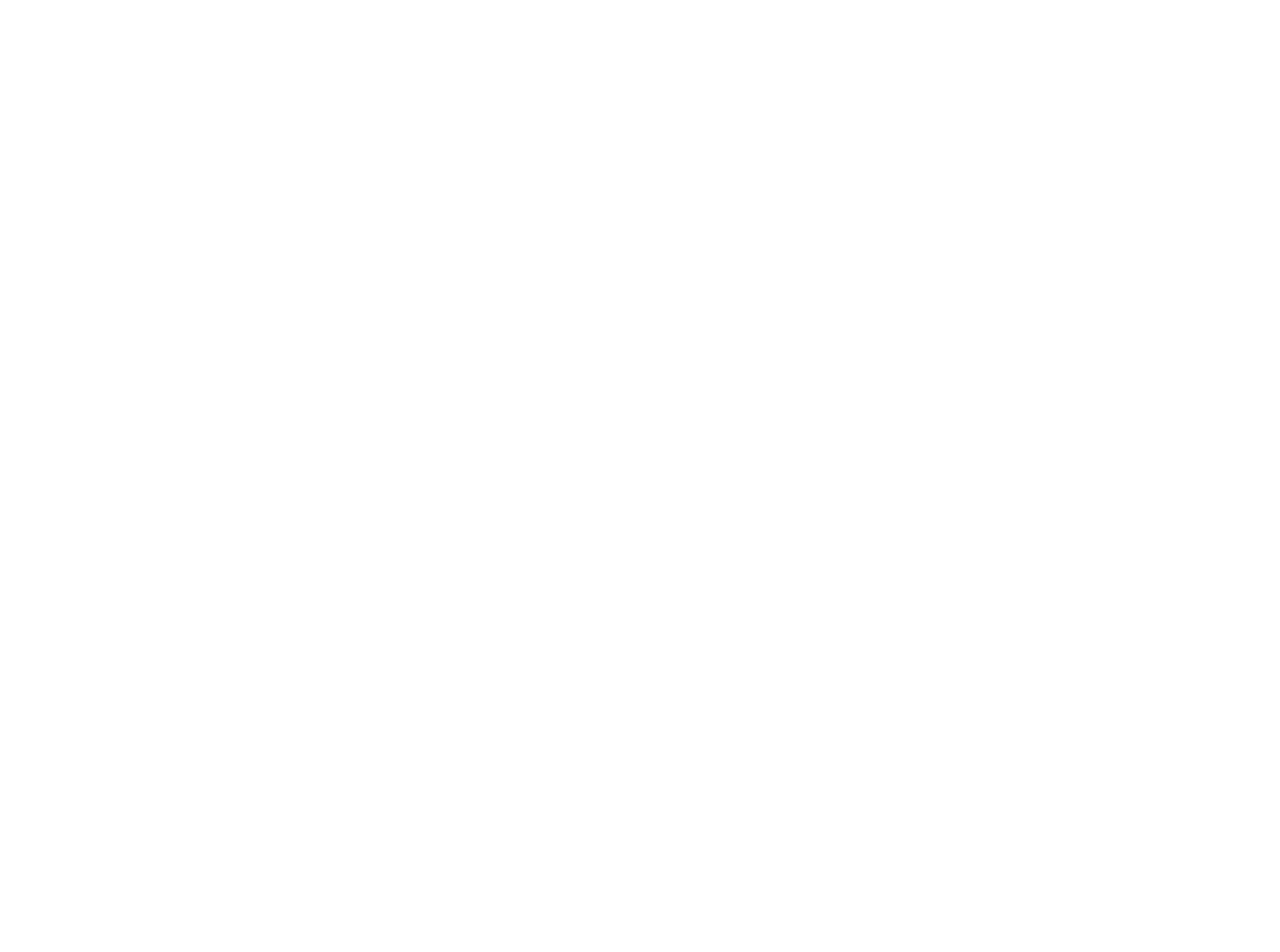
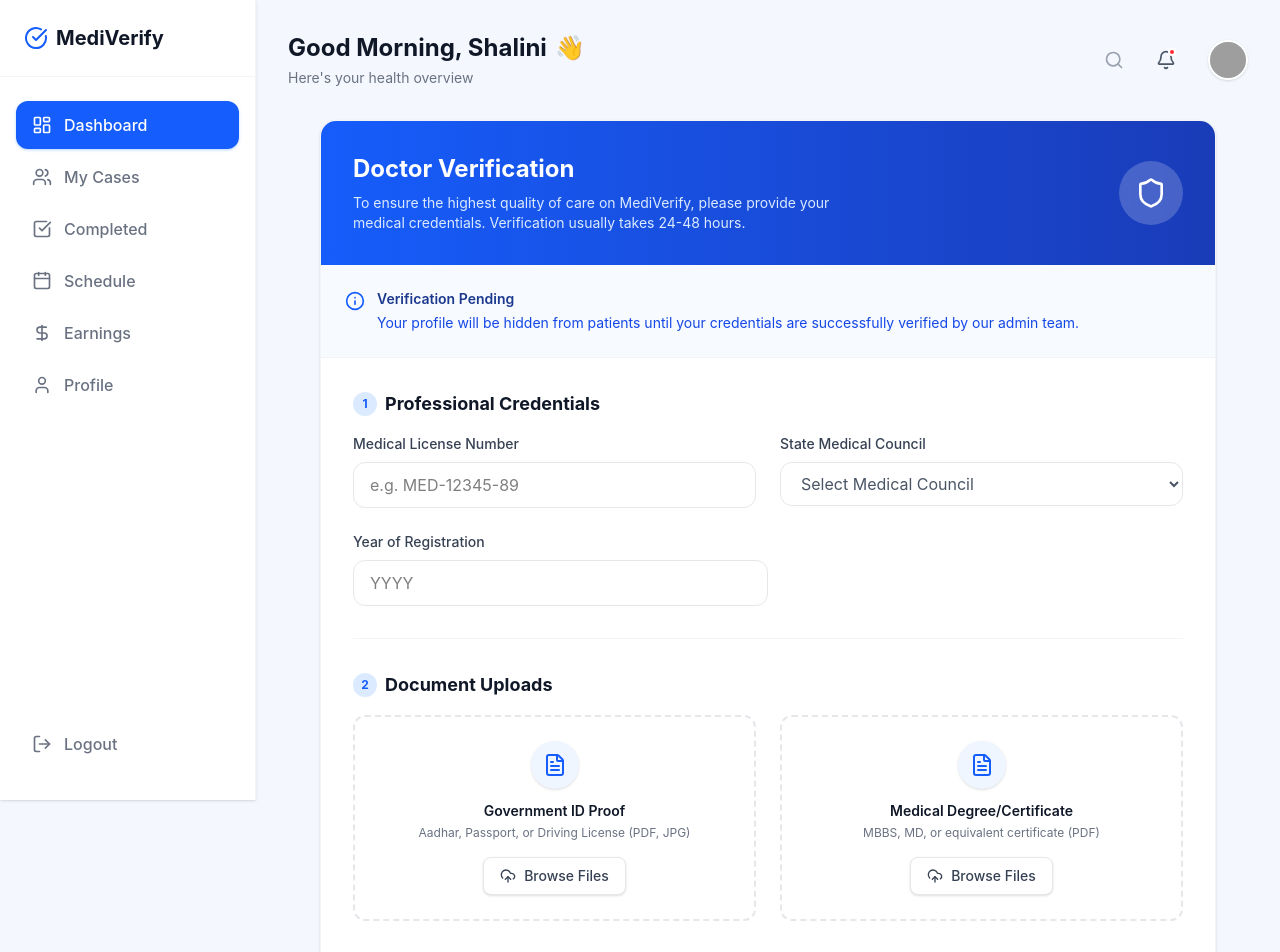
Before and after one commit to 2005shalini/mediverify, a React app in the folder frontend/: page /doctor-verification in a window 1280 px wide. Before the commit this address had no page. Shown: the top 952 px of the page. Before the commit the page ends 800 px from the top, so only its background shows below. Built offline with nearby package versions, Linux system fonts and the light colour scheme; grey boxes are pictures that could not be loaded; the HTML template or start-up script is replaced by a standard one.

Commit message:
Complete frontend UI for MediVerify

```diff
--- /dev/null
+++ b/frontend/src/pages/DoctorVerification.jsx
@@ -0,0 +1,134 @@
+import DoctorSidebar from "../components/dashboard/DoctorSidebar";
+import TopNavbar from "../components/dashboard/TopNavbar";
+import { UploadCloud, FileText, CheckCircle2, Shield, Info } from "lucide-react";
+
+export default function DoctorVerification() {
+  return (
+    <div className="min-h-screen bg-[#F4F7FE] font-sans">
+      <DoctorSidebar />
+
+      <div className="ml-64 p-8">
+        <TopNavbar />
+
+        <div className="mt-8 max-w-4xl mx-auto">
+          <div className="bg-white rounded-2xl shadow-sm border border-gray-100 overflow-hidden">
+            {/* Header Section */}
+            <div className="bg-gradient-to-r from-blue-600 to-blue-800 p-8 text-white flex justify-between items-center">
+              <div>
+                <h1 className="text-2xl font-bold mb-2">Doctor Verification</h1>
+                <p className="text-blue-100 text-sm max-w-lg">
+                  To ensure the highest quality of care on MediVerify, please provide your medical credentials. Verification usually takes 24-48 hours.
+                </p>
+              </div>
+              <div className="hidden md:flex w-16 h-16 bg-white/20 rounded-full items-center justify-center backdrop-blur-sm">
+                <Shield size={32} className="text-white" />
+              </div>
+            </div>
+
+            {/* Status Alert */}
+            <div className="p-6 border-b border-gray-100 bg-blue-50/50">
+              <div className="flex items-start gap-3">
+                <Info className="text-blue-600 mt-0.5" size={20} />
+                <div>
+                  <h3 className="text-sm font-semibold text-blue-900">Verification Pending</h3>
+                  <p className="text-sm text-blue-700 mt-1">
+                    Your profile will be hidden from patients until your credentials are successfully verified by our admin team.
+                  </p>
+                </div>
+              </div>
+            </div>
+
+            {/* Form Section */}
+            <div className="p-8">
+              <form className="space-y-8">
+
+                {/* Professional Details */}
+                <div>
+                  <h3 className="text-lg font-bold text-gray-900 mb-4 flex items-center gap-2">
+                    <span className="w-6 h-6 rounded-full bg-blue-100 text-blue-600 flex items-center justify-center text-xs font-bold">1</span>
+                    Professional Credentials
+                  </h3>
+                  <div className="grid grid-cols-1 md:grid-cols-2 gap-6">
+                    <div>
+                      <label className="block text-sm font-medium text-gray-700 mb-2">Medical License Number</label>
+                      <input
+                        type="text"
+                        placeholder="e.g. MED-12345-89"
+                        className="w-full px-4 py-2.5 rounded-xl border border-gray-200 focus:outline-none focus:ring-2 focus:ring-blue-500 focus:border-transparent transition-all"
+                      />
+                    </div>
+                    <div>
+                      <label className="block text-sm font-medium text-gray-700 mb-2">State Medical Council</label>
+                      <select className="w-full px-4 py-2.5 rounded-xl border border-gray-200 focus:outline-none focus:ring-2 focus:ring-blue-500 focus:border-transparent transition-all text-gray-600">
+                        <option>Select Medical Council</option>
+                        <option>Delhi Medical Council</option>
+                        <option>Maharashtra Medical Council</option>
+                        <option>Karnataka Medical Council</option>
+                      </select>
+                    </div>
+                    <div className="md:col-span-2">
+                      <label className="block text-sm font-medium text-gray-700 mb-2">Year of Registration</label>
+                      <input
+                        type="number"
+                        placeholder="YYYY"
+                        className="w-full md:w-1/2 px-4 py-2.5 rounded-xl border border-gray-200 focus:outline-none focus:ring-2 focus:ring-blue-500 focus:border-transparent transition-all"
+                      />
+                    </div>
+                  </div>
+                </div>
+
+                <hr className="border-gray-100" />
+
+                {/* Document Uploads */}
+                <div>
+                  <h3 className="text-lg font-bold text-gray-900 mb-4 flex items-center gap-2">
+                    <span className="w-6 h-6 rounded-full bg-blue-100 text-blue-600 flex items-center justify-center text-xs font-bold">2</span>
+                    Document Uploads
+                  </h3>
+
+                  <div className="grid grid-cols-1 md:grid-cols-2 gap-6">
+                    {/* ID Proof Upload */}
+                    <div className="border-2 border-dashed border-gray-200 rounded-xl p-6 flex flex-col items-center justify-center text-center hover:border-blue-500 hover:bg-blue-50/50 transition-all cursor-pointer group">
+                      <div className="w-12 h-12 bg-blue-50 rounded-full flex items-center justify-center mb-3 group-hover:bg-white transition-all shadow-sm">
+                        <FileText size={24} className="text-blue-600" />
+                      </div>
+                      <h4 className="text-sm font-semibold text-gray-900 mb-1">Government ID Proof</h4>
+                      <p className="text-xs text-gray-500 mb-4">Aadhar, Passport, or Driving License (PDF, JPG)</p>
+                      <button type="button" className="px-4 py-2 bg-white border border-gray-200 rounded-lg text-sm font-medium text-gray-700 hover:bg-gray-50 transition-all flex items-center gap-2 shadow-sm">
+                        <UploadCloud size={16} /> Browse Files
+                      </button>
+                    </div>
+
+                    {/* Medical Degree Upload */}
+                    <div className="border-2 border-dashed border-gray-200 rounded-xl p-6 flex flex-col items-center justify-center text-center hover:border-blue-500 hover:bg-blue-50/50 transition-all cursor-pointer group">
+                      <div className="w-12 h-12 bg-blue-50 rounded-full flex items-center justify-center mb-3 group-hover:bg-white transition-all shadow-sm">
+                        <FileText size={24} className="text-blue-600" />
+                      </div>
+                      <h4 className="text-sm font-semibold text-gray-900 mb-1">Medical Degree/Certificate</h4>
+                      <p className="text-xs text-gray-500 mb-4">MBBS, MD, or equivalent certificate (PDF)</p>
+                      <button type="button" className="px-4 py-2 bg-white border border-gray-200 rounded-lg text-sm font-medium text-gray-700 hover:bg-gray-50 transition-all flex items-center gap-2 shadow-sm">
+                        <UploadCloud size={16} /> Browse Files
+                      </button>
+                    </div>
+                  </div>
+                </div>
+
+                {/* Submit Action */}
+                <div className="flex items-center justify-end gap-4 pt-4">
+                  <button type="button" className="px-6 py-2.5 text-sm font-medium text-gray-600 hover:text-gray-900 transition-all">
+                    Save Draft
+                  </button>
+                  <button type="button" className="px-6 py-2.5 bg-blue-600 text-white text-sm font-medium rounded-xl hover:bg-blue-700 transition-all shadow-sm shadow-blue-200 flex items-center gap-2">
+                    <CheckCircle2 size={18} />
+                    Submit for Verification
+                  </button>
+                </div>
+
+              </form>
+            </div>
+          </div>
+        </div>
+      </div>
+    </div>
+  );
+}
--- a/frontend/src/routes/AppRoutes.jsx
+++ b/frontend/src/routes/AppRoutes.jsx
@@ -14,6 +14,7 @@
 import DoctorDashboard from "../pages/DoctorDashboard";
 import DoctorReviewPage from "../pages/DoctorReviewPage";
 import AdminDashboard from "../pages/AdminDashboard";
+import DoctorVerification from "../pages/DoctorVerification";
 
 export default function AppRoutes() {
   return (
@@ -33,6 +34,7 @@
         <Route path="/doctor-dashboard" element={<DoctorDashboard />} />
         <Route path="/doctor-review" element={<DoctorReviewPage />} />
         <Route path="/admin-dashboard" element={<AdminDashboard />} />
+        <Route path="/doctor-verification" element={<DoctorVerification />} />
       </Routes>
     </BrowserRouter>
   );
```
